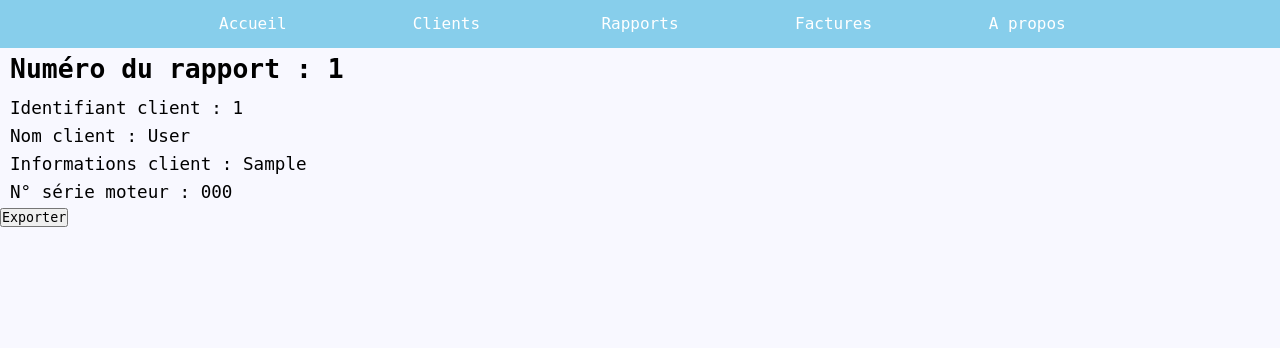
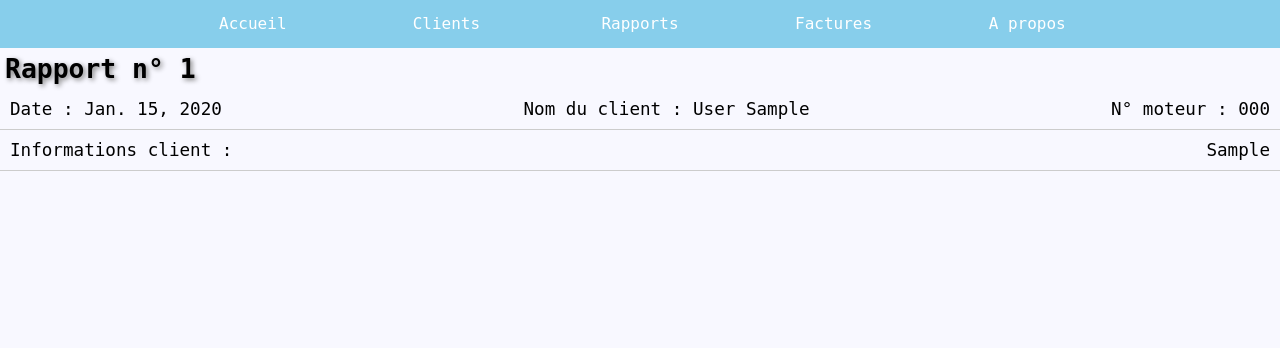
Before and after one commit to Santoriellor/django-report-editor, a Django app: page /read_report/1/ in a window 1280 px wide. Shown: the top 348 px of the page. Run offline with Django 5.2, Linux system fonts and the light colour scheme; tables that the repository leaves empty hold one stand-in row (values such as "Sample post").

Commit message:
In progress

```diff
--- a/Workshop/reports/templates/new_client.html
+++ b/Workshop/reports/templates/new_client.html
@@ -30,9 +30,9 @@
                     {{ form.address }}
 
         </div>
-        test{% for error in form.phone_number.errors %}
+        {% for error in form.phone_number.errors %}
         <span class="error">{{ error }}</span>
-        {% endfor %}test
+        {% endfor %}
         <button type="submit">Enregistrer</button>
     </form>
 </div>
--- a/Workshop/reports/templates/read_report.html
+++ b/Workshop/reports/templates/read_report.html
@@ -1,12 +1,49 @@
 {% extends 'base.html' %}
 
 {% block content %}
-<div class="container">
-    <h2>Numéro du rapport : {{ report.id }}</h2>
-    <p>Identifiant client : {{ report.client_id }}</p>
-    <p>Nom client : {{ client.last_name|title }}</p>
-    <p>Informations client : {{ report.info|capitalize_first }}</p>
-    <p>N° série moteur : {{ report.motor_serial_number }}</p>
-    <input type="button" value="Exporter">
+<div class="report">
+    <h2 id="report_title">
+        <p>Rapport n° {{ report.id }}</p>
+    </h2>
+    <form>
+        <div class="row">
+            <p><label for="id_date_report">Date : </label>
+                    {{ report.date_report }}</p>
+            <p><label for="id_client">Nom du client : </label>
+                    {{ report.client }}</p>
+            <p><label for="id_motor_serial_number">N° moteur : </label>
+                    {{ report.motor_serial_number }}</p>
+        </div>
+        <div class="row">
+            <label for="id_info">Informations client : </label>
+                    {{ report.info }}
+        </div>
+        {% if tasks %}
+        <div class="row">
+        {% for task in tasks %}
+                {% if forloop.counter0|divisibleby:5 and not forloop.first %}
+                </div><div class="row">
+                {% endif %}
+                <p>
+                    <label>{{ task.item.label|capitalize_first }}</label>
+                    <input type="checkbox" checked disabled>
+                </p>
+        {% endfor %}
+        </div>
+        {% endif %}
+        {% if materials %}
+        <div class="row">
+        {% for material in materials %}
+                {% if forloop.counter0|divisibleby:5 and not forloop.first %}
+                </div><div class="row">
+                {% endif %}
+                <p>
+                    <label>{{ material.item.label|capitalize_first }} : </label>
+                    {{ material.report_quantity }}
+                </p>
+        {% endfor %}
+        </div>
+        {% endif %}
+        </form>
 </div>
 {% endblock %}
--- a/Workshop/reports/templatetags/custom_filters.py
+++ b/Workshop/reports/templatetags/custom_filters.py
@@ -8,3 +8,14 @@
     if value:
         return value.capitalize()
     return value
+
+
+@register.simple_tag(name='total_count')
+def total_count(initial=None, _count=[0]):  # noqa
+    if initial is not None:
+        # reset counter and make sure nothing is printed
+        _count[0] = initial
+        return ''
+    # increment counter
+    _count[0] += 1
+    return _count[0]
--- a/Workshop/reports/views.py
+++ b/Workshop/reports/views.py
@@ -1,15 +1,17 @@
+import functools
+import itertools
+
 from django.db import connection
 from django.db.utils import IntegrityError
 from django.http import JsonResponse
 from django.urls import reverse
 from django.shortcuts import redirect, render, get_object_or_404
 
-# from .fill_table import fill_item
+from .export import export_data
 from .forms import ReportForm, ClientForm
-# from .invoice_calculator import invoice_calculator
 from .models import Report, Client, MotorOwner, MotorModel, ReportItem, Item
 
-# for testing purpose
+# for testing purpose WINDOWS ONLY
 import win32api
 # testsequence
 def show_alert(title, message):
@@ -20,8 +22,6 @@
 
 
 # Create your views here.
-
-
 def fill_table(request):
     # fill_item()
     return redirect('list_reports')
@@ -56,7 +56,12 @@
             return redirect('list_reports')
     else:
         form = ReportForm()
-    return render(request, 'new_report.html', {'form': form})
+    return render(
+        request,
+        'new_report.html',
+        {
+            'form': form,
+        })
 
 
 def update_report(request, report_id):
@@ -99,6 +104,7 @@
                             ).first()
 
                             show_alert("Alert", f"test update {qty_instance}")
+
                             if report_item_instance:
                                 # Update the existing instance's attributes as needed
                                 report_item_instance.report_quantity = qty_instance
@@ -110,7 +116,12 @@
     else:
         form = ReportForm(instance=report)
 
-    return render(request, 'new_report.html', {'form': form})
+    return render(
+        request,
+        'new_report.html',
+        {
+            'form': form,
+        })
 
 
 def delete_report(request, report_id):
@@ -132,7 +143,15 @@
 def read_report(request, report_id):
     report = get_object_or_404(Report, pk=report_id)
     client = get_object_or_404(Client, pk=report.client_id)
-    return render(request, 'read_report.html', {'report': report, 'client': client})
+    # Filter items where the name starts with "task"
+    task_items = Item.objects.filter(ref__startswith='task')
+    # Filter items where the name starts with "material"
+    material_items = Item.objects.filter(ref__startswith='material')
+    # Filter report items corresponding to the task items
+    tasks = ReportItem.objects.filter(report=report_id, item__in=task_items)
+    # Filter report items corresponding to the material items
+    materials = ReportItem.objects.filter(report=report_id, item__in=material_items)
+    return render(request, 'read_report.html', {'report': report, 'client': client, 'tasks': tasks, 'materials': materials})
 
 
 def list_reports(request):
@@ -155,7 +174,8 @@
                 url_export = reverse('export_report', kwargs={'report_id': report.id})
                 row_str = "<div class='row'>"
                 row_str += f"<div class='item'>{text_report}</div>"  # <a href='{url_read}'></a>
-                row_str += f"<div class='buttons'><a href='{url_update}'>Modifier</a>"
+                row_str += f"<div class='buttons'><a href='{url_read}'>Consulter</a>"
+                row_str += f"<a href='{url_update}'>Modifier</a>"
                 row_str += f"<a href='{url_delete}'>Supprimer</a>"
                 row_str += f"<a href='{url_export}'>Exporter</a></div>"
                 row_str += "</div>"
@@ -178,11 +198,12 @@
                 client = get_object_or_404(Client, pk=client_id)
                 text_report = report.date_report.strftime('%m/%d/%Y') + " - Rapport n°" + str(
                     report.id) + " - " + client.last_name.capitalize()
+                url_read = reverse('read_report', kwargs={'report_id': report.id})
                 url_export_pdf = reverse('export_report_pdf', kwargs={'report_id': report.id})
                 row_str = "<div class='row'>"
                 row_str += f"<div class='item'>{text_report}</div>"
-                row_str += f"<div class='buttons'><a href='#'>Consulter</a></div>"
-                row_str += f"<div class='buttons'><a href='{url_export_pdf}'>Export PDF</a></div>"
+                row_str += f"<div class='buttons'><a href='{url_read}'>Consulter</a>"
+                row_str += f"<a href='{url_export_pdf}'>Facture</a></div>"
                 row_str += "</div>"
                 report_links.append(row_str)
     # Pass the report_links list as a context variable
@@ -191,7 +212,7 @@
 
 
 def export_report_pdf(request, report_id):
-    # invoice_calculator(report_id)
+    export_data(report_id)
     return redirect('list_exported')
 
 
@@ -227,12 +248,17 @@
         for row in rows:
             client_id = row[0]
             client = get_object_or_404(Client, pk=client_id)
-            text_client = client.last_name.capitalize() + " " + client.first_name.capitalize()
-            text_client += " - tél. " + client.phone_number1
+            name_client = client.last_name.capitalize() + " " + client.first_name.capitalize()
+            phone_client1 = "Tél. " + client.phone_number1
+            phone_client2 = "Tél. " + client.phone_number2
+            addr_client = "Adr: " + client.address
             url_new = reverse('new_client') + f"?infos_client={client_id}"
             url_update = reverse('update_client', kwargs={'client_id': client.id})
             row_str = "<div class='row'>"
-            row_str += f"<div class='item'>{text_client}</div>"  # <a href='{url_new}'></a>
+            row_str += f"<div class='item1'>{name_client}</div>"  # <a href='{url_new}'></a>
+            row_str += f"<div class='item2'>{phone_client1}</div>"
+            row_str += f"<div class='item2'>{phone_client2}</div>"
+            row_str += f"<div class='item2'>{addr_client}</div>"
             row_str += f"<div class='buttons'><a href='{url_update}'>Modifier</a></div>"
             row_str += "</div>"
             client_links.append(row_str)
--- a/Workshop/static/common/styles.css
+++ b/Workshop/static/common/styles.css
@@ -12,6 +12,8 @@
 body {
     overflow-y: scroll; /* Always show vertical scrollbar */
     background: ghostwhite;
+    min-width: 365px;
+    min-height: 310px;
 }
  main {
     font-size: calc(0.3rem + 1vw);
@@ -215,43 +217,8 @@
     }
 }
 
-/* ******************** FORMS ************************ */
-
-.container {
-    max-width: 90%; /* Adjust as needed */
-    margin: 0 auto;   /* Center the container horizontally */
-    padding: 0 0 20px 0;
-    text-align: center; /* Center the text content horizontally */
-    display: flex;
-    flex-direction: column;
-    justify-content: center; /* Center the flex items horizontally */
-    align-items: center; /* Center the flex items vertically */
-}
-
-.container h2 {
-    padding: 5px 10px 10px 10px;
-}
-
-.container p {
-    align-self: flex-start;
-    padding: 4px 10px;
-}
-
-.container a:hover {
-    color: grey;
-}
-
 /* **************************** Client *************************** */
-.client {
-    max-width: 90%; /* Adjust as needed */
-    margin: 0 auto;   /* Center the container horizontally */
-    padding: 0 0 20px 0;
-    text-align: center; /* Center the text content horizontally */
-    display: flex;
-    flex-direction: column;
-    justify-content: center; /* Center the flex items horizontally */
-    align-items: center; /* Center the flex items vertically */
-}
+/* use report
 
 /* **************************** Report *************************** */
 .report {
@@ -274,10 +241,13 @@
 .report > form > .row {
     display: flex;
     justify-content: space-between;
-    align-items: center;
+    align-items: top;
     border-bottom: 1px solid #ccc;
     padding: 10px;
     width: 100%;
+}
+#p-motor {
+    text-align: right;
 }
 .report > form > button {
     text-decoration: none;
@@ -313,7 +283,6 @@
     padding: 5px;
     text-shadow: 2px 2px 5px grey;
 }
-
 .listing > .row {
     display: flex;
     justify-content: space-between;
@@ -322,17 +291,19 @@
     padding: 10px;
     width: 100%;
 }
-
-.item {
+.listing > .row > .item1 {
     flex: 1;
     text-align: left;
 }
-
+.listing > .row > .item2 {
+    flex: 1;
+    text-align: left;
+    font-size: calc(0.1rem + 1vw);
+}
 .listing > .row > .buttons {
     display: flex;
     justify-content: space-between;
 }
-
 .listing > .row > .buttons > a {
     text-decoration: none;
     background-color: darkgrey;
@@ -346,19 +317,8 @@
     box-shadow: 2px 2px 5px 2px lightgrey;
     transition: transform 0.1s ease;
 }
-
-.listing > .row > .buttons > a:nth-child(1):hover {
+.listing > .row > .buttons > a:hover {
     background-color: lightgrey;
     transition: 0.3s;
     transform: translateY(2px) translateX(1px);
 }
-.listing > .row > .buttons > a:nth-child(2):hover {
-    background-color: darksalmon;
-    transition: 0.3s;
-    transform: translateY(2px) translateX(1px);
-}
-.listing > .row > .buttons > a:nth-child(3):hover {
-    background-color: lightgrey;
-    transition: 0.3s;
-    transform: translateY(2px) translateX(1px);
-}
```
Also changed, not shown: Workshop/reports/export.py (+51 -35 lines), Workshop/reports/fill_table.py (+34 -0 lines), Workshop/reports/forms.py (+14 -12 lines), Workshop/reports/json/bill.json (added, +27 -0 lines), Workshop/reports/models.py (+1 -100 lines), Workshop/reports/templates/new_report.html (+17 -7 lines), Workshop/reports/utils.py (added, +12 -0 lines).
